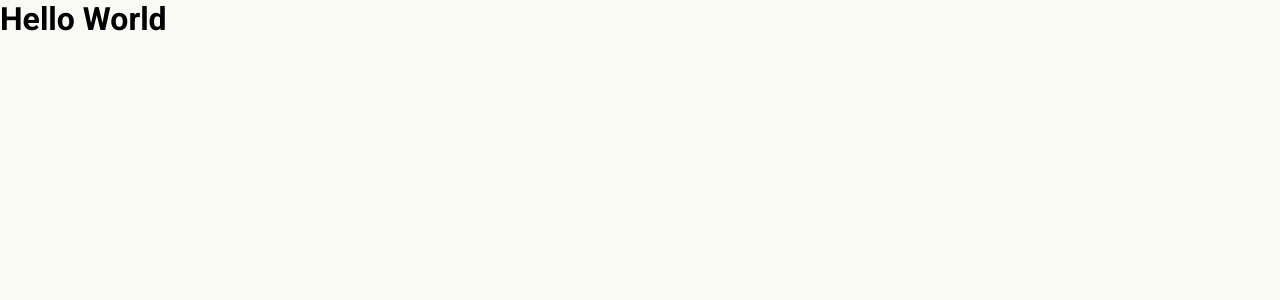
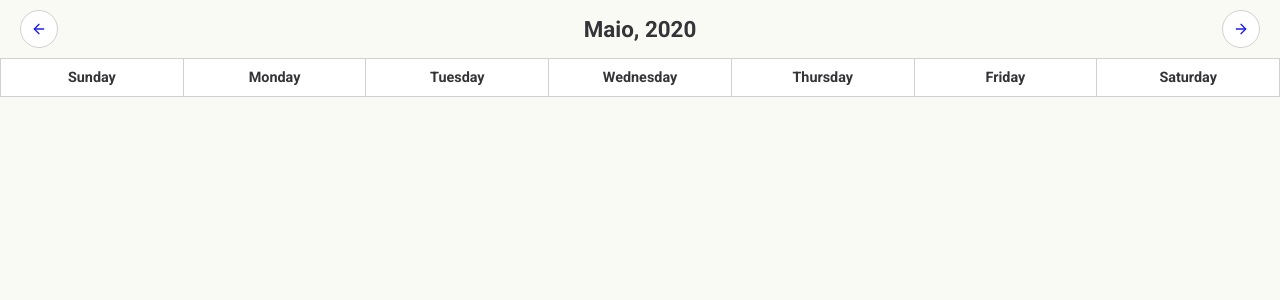
Before and after one commit to andrecn13/jobsity-calendar-challenge, a React (Create React App) app: page / in a window 1280 px wide. Shown: the top 300 px of the page. Built offline with nearby package versions, Linux system fonts and the light colour scheme.

Commit message:
[layout] header

```diff
--- a/package.json
+++ b/package.json
@@ -10,8 +10,11 @@
     "@types/node": "^12.0.0",
     "@types/react": "^16.9.0",
     "@types/react-dom": "^16.9.0",
+    "date-fns": "^2.14.0",
+    "polished": "^3.6.3",
     "react": "^16.13.1",
     "react-dom": "^16.13.1",
+    "react-icons": "^3.10.0",
     "react-scripts": "3.4.1",
     "styled-components": "^5.1.0",
     "typescript": "~3.7.2"
--- a/src/App.tsx
+++ b/src/App.tsx
@@ -1,10 +1,14 @@
 import React from 'react';
+
+import Topbar from './components/Topbar';
+import Header from './components/Header';
 
 import GlobalStyle from './styles/global';
 
 const App: React.FC = () => (
   <>
-    <h1>Hello World</h1>
+    <Topbar />
+    <Header />
     <GlobalStyle />
   </>
 );
--- /dev/null
+++ b/src/components/Header/index.tsx
@@ -0,0 +1,17 @@
+import React from 'react';
+import { addDays, startOfWeek, format } from 'date-fns';
+
+import { Container } from './styles';
+
+const Header: React.FC = () => {
+  const days = [];
+  const startDate = startOfWeek(new Date());
+
+  for (let i = 0; i < 7; i += 1) {
+    days.push(<div key={i}>{format(addDays(startDate, i), 'iiii')}</div>);
+  }
+
+  return <Container>{days}</Container>;
+};
+
+export default Header;
--- /dev/null
+++ b/src/components/Header/styles.ts
@@ -0,0 +1,23 @@
+import styled from 'styled-components';
+
+export const Container = styled.div`
+  display: flex;
+  justify-content: space-between;
+  align-items: center;
+
+  width: 100%;
+  background-color: #fff;
+
+  div {
+    padding: 10px 20px;
+    border: 1px solid #d1d1d1;
+    flex: 1;
+    text-align: center;
+    font-weight: 700;
+    font-size: 0.9em;
+
+    & + div {
+      border-left: none;
+    }
+  }
+`;
--- /dev/null
+++ b/src/components/Topbar/index.tsx
@@ -0,0 +1,20 @@
+import React from 'react';
+import { FiArrowLeft, FiArrowRight } from 'react-icons/fi';
+
+import { Container } from './styles';
+
+const Topbar: React.FC = () => (
+  <Container>
+    <button type="button">
+      <FiArrowLeft />
+    </button>
+    <div>
+      <strong>Maio, 2020</strong>
+    </div>
+    <button type="button">
+      <FiArrowRight />
+    </button>
+  </Container>
+);
+
+export default Topbar;
--- /dev/null
+++ b/src/components/Topbar/styles.ts
@@ -0,0 +1,33 @@
+import styled from 'styled-components';
+import { shade } from 'polished';
+
+export const Container = styled.div`
+  display: flex;
+  justify-content: space-between;
+  align-items: center;
+  padding: 10px 20px;
+
+  button {
+    background-color: #fff;
+    border: 1px solid #d1d1d1;
+    border-radius: 50%;
+    box-shadow: none;
+    padding: 10px;
+
+    display: flex;
+    justify-content: center;
+    align-items: center;
+
+    &:hover {
+      background-color: ${shade(0.05, '#FFF')};
+    }
+
+    svg {
+      color: #1f1deb;
+    }
+  }
+
+  div > strong {
+    font-size: 1.4em;
+  }
+`;
--- a/src/styles/global.ts
+++ b/src/styles/global.ts
@@ -11,9 +11,14 @@ export default createGlobalStyle`
   body {
     background-color: #fafaf5;
     -webkit-font-smoothing: antialiased;
+    color: #343438;
   }
 
   body, input, button {
     font: 16px Roboto, sans-serif
   }
+
+  button {
+    cursor: pointer;
+  }
 `;
```
Also changed, not shown: 1 other file (tests, documents, lock files or other folders).
